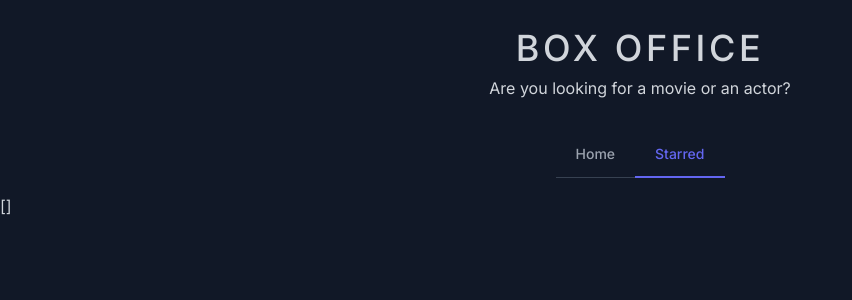
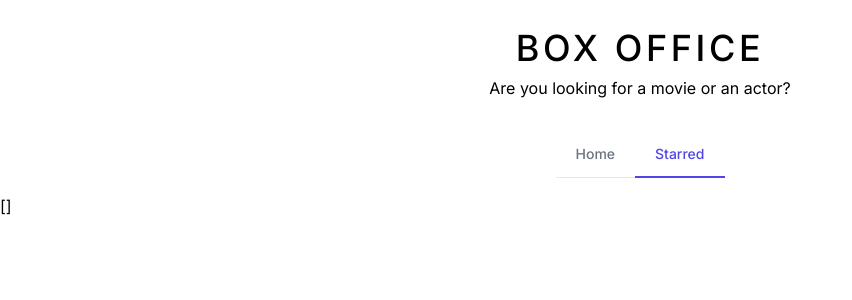
Before and after one commit to surajbera/react-moviemagnet-app, a React (Vite) app: page /starred in a window 1280 px wide. Shown: the top 300 px of the page, without its empty margins (0-852 px from the left). Built offline with nearby package versions, Linux system fonts and the light colour scheme.

Commit message:
Working on implementing light and dark mode

```diff
--- a/index.html
+++ b/index.html
@@ -1,5 +1,5 @@
 <!doctype html>
-<html lang="en" class="dark">
+<html lang="en" class="">
 
 <head>
   <meta charset="UTF-8" />
--- a/src/components/navbar/Navbar.jsx
+++ b/src/components/navbar/Navbar.jsx
@@ -21,7 +21,7 @@ const Navbar = () => {
               to={link.to}
               className={({ isActive }) =>
                 isActive
-                  ? 'inline-block py-3 px-5 text-primary-600 border-b-2 border-primary-600 rounded-t-lg active dark:text-primary-500 dark:border-primary-500'
+                  ? 'inline-block py-3 px-5 text-lightPrimary-600 border-b-2 border-lightPrimary-600 rounded-t-lg active dark:text-darkPrimary-500 dark:border-darkPrimary-500'
                   : 'inline-block py-3 px-5 border-b-2 border-transparent rounded-t-lg hover:text-gray-600 hover:border-gray-300 dark:hover:text-gray-300'
               }
             >
--- a/src/components/search-form/SearchForm.jsx
+++ b/src/components/search-form/SearchForm.jsx
@@ -56,7 +56,7 @@ const SearchForm = ({
           ref={searchInputRef}
           type='search'
           id='default-search'
-          className='block w-full p-4 pr-[88px] pl-10 text-sm text-gray-900 border border-gray-300 rounded-lg bg-gray-50 focus:ring-primary-500 focus:border-primary-500 dark:bg-gray-700 dark:border-gray-600 dark:placeholder-gray-400 dark:text-white dark:focus:ring-primary-500 dark:focus:border-primary-500'
+          className='block w-full p-4 pr-[88px] pl-10 text-sm text-gray-900 border border-gray-300 rounded-lg bg-gray-50 focus:ring-lightPrimary-500 focus:border-lightPrimary-500 dark:bg-gray-700 dark:border-gray-600 dark:placeholder-gray-400 dark:text-white dark:focus:ring-darkPrimary-500 dark:focus:border-darkPrimary-500'
           placeholder='Search Movies, Shows...'
           required
           value={searchInput}
@@ -65,7 +65,7 @@ const SearchForm = ({
         {!isLoading && (
           <button
             type='submit'
-            className='text-white absolute right-2.5 bottom-2.5 bg-primary-600 hover:bg-primary-700 focus:ring-4 focus:outline-none focus:ring-primary-300 font-medium rounded-lg text-sm px-4 py-2 dark:bg-primary-600 dark:hover:bg-primary-700 dark:focus:ring-primary-800'
+            className='text-white absolute right-2.5 bottom-2.5 bg-lightPrimary-600 hover:bg-lightPrimary-700 focus:ring-4 focus:outline-none focus:ring-lightPrimary-300 font-medium rounded-lg text-sm px-4 py-2 dark:bg-darkPrimary-600 dark:hover:bg-darkPrimary-700 dark:focus:ring-darkPrimary-800'
           >
             Search
           </button>
@@ -74,7 +74,7 @@ const SearchForm = ({
           <button
             disabled
             type='submit'
-            className='text-white absolute right-2.5 bottom-2.5 bg-primary-600 hover:bg-primary-700 focus:ring-4 focus:outline-none focus:ring-primary-300 font-medium rounded-lg text-sm px-4 py-2 dark:bg-primary-600 dark:hover:bg-primary-700 dark:focus:ring-primary-800'
+            className='text-white absolute right-2.5 bottom-2.5 bg-lightPrimary-600 hover:bg-lightPrimary-700 focus:ring-4 focus:outline-none focus:ring-lightPrimary-300 font-medium rounded-lg text-sm px-4 py-2 dark:bg-darkPrimary-600 dark:hover:bg-darkPrimary-700 dark:focus:ring-darkPrimary-800'
           >
             Loading...
           </button>
@@ -82,7 +82,7 @@ const SearchForm = ({
       </div>
       {/* RADIO BUTTON CONTAINER */}
       <ul className='items-center w-full text-sm font-medium text-gray-900 bg-white border border-gray-200 rounded-lg flex dark:bg-gray-700 dark:border-gray-600 dark:text-white my-2 max-w-[400px] mx-auto'>
-        <li className='w-full border-b border-gray-200 border-b-0 border-r dark:border-gray-600'>
+        <li className='w-full border-gray-200 border-b-0 border-r dark:border-gray-600'>
           <div className='flex items-center pl-3'>
             <input
               checked={searchOption === 'shows' ? true : false}
@@ -91,7 +91,7 @@ const SearchForm = ({
               value='shows'
               name='search-option'
               onChange={handleSearchOptionChange}
-              className='w-4 h-4 text-blue-600 bg-gray-100 border-gray-300 focus:ring-blue-500 dark:focus:ring-blue-600 dark:ring-offset-gray-700 dark:focus:ring-offset-gray-700 focus:ring-2 dark:bg-gray-600 dark:border-gray-500'
+              className='w-4 h-4 text-lightPrimary-600 bg-gray-100 border-gray-300 focus:ring-lightPrimary-500 dark:focus:ring-darkPrimary-600 dark:ring-offset-gray-700 dark:focus:ring-offset-gray-700 focus:ring-2 dark:bg-gray-600 dark:border-gray-500'
             />
             <label
               htmlFor='default-radio-1'
@@ -110,7 +110,7 @@ const SearchForm = ({
               value='peoples'
               name='search-option'
               onChange={handleSearchOptionChange}
-              className='w-4 h-4 text-blue-600 bg-gray-100 border-gray-300 focus:ring-blue-500 dark:focus:ring-blue-600 dark:ring-offset-gray-700 dark:focus:ring-offset-gray-700 focus:ring-2 dark:bg-gray-600 dark:border-gray-500'
+              className='w-4 h-4 text-lightPrimary-600 bg-gray-100 border-gray-300 focus:ring-lightPrimary-500 dark:focus:ring-darkPrimary-600 dark:ring-offset-gray-700 dark:focus:ring-offset-gray-700 focus:ring-2 dark:bg-gray-600 dark:border-gray-500'
             />
             <label
               htmlFor='default-radio-2'
--- a/src/components/shows-card/ShowsCard.jsx
+++ b/src/components/shows-card/ShowsCard.jsx
@@ -5,7 +5,7 @@ import { removeHtmlTags } from '../../utils/removeHtmlTags';
 import { AiTwotoneStar, AiOutlineStar } from 'react-icons/ai';
 
 const ShowsCard = ({ data }) => {
-  const { starShow, unstarShow, starredIds } = useAppContext();
+  const { starShow, unstarShow, starredIds, uiMode } = useAppContext();
 
   const buttonClasses = 'border-2 border-gray-600 bg-transparent rounded-lg px-6 py-2';
 
@@ -37,11 +37,11 @@ const ShowsCard = ({ data }) => {
           href={`/show/${data.id}`}
           target='_blank'
           rel='noreferrer'
-          class='inline-flex items-center font-medium text-primary-600 hover:text-primary-800 dark:text-primary-500 dark:hover:text-primary-700'
+          className='inline-flex items-center font-medium text-lightPrimary-600 hover:text-lightPrimary-800 dark:text-darkPrimary-500 dark:hover:text-darkPrimary-700'
         >
           Read More
           <svg
-            class='w-2.5 h-2.5 ml-2'
+            className='w-2.5 h-2.5 ml-2'
             aria-hidden='true'
             xmlns='http://www.w3.org/2000/svg'
             fill='none'
@@ -49,16 +49,16 @@ const ShowsCard = ({ data }) => {
           >
             <path
               stroke='currentColor'
-              stroke-linecap='round'
-              stroke-linejoin='round'
-              stroke-width='2'
+              strokeLinecap='round'
+              strokeLinejoin='round'
+              strokeWidth='2'
               d='m1 9 4-4-4-4'
             />
           </svg>
         </a>
         <button type='button' className={buttonClasses} onClick={() => handleStarToggle(data.id)}>
           {starredIds.includes(data.id) ? (
-            <AiTwotoneStar size={26} color='#fde047' />
+            <AiTwotoneStar size={26} color={uiMode === 'dark' ? '#fde047' : '#4f46e5'} />
           ) : (
             <AiOutlineStar size={26} />
           )}
--- a/src/components/shows-grid/ShowsGrid.jsx
+++ b/src/components/shows-grid/ShowsGrid.jsx
@@ -3,8 +3,6 @@ import { useAppContext } from '../../hooks/useAppContext';
 
 const ShowsGrid = ({ showsData }) => {
   const { uiMode } = useAppContext();
-
-  console.log(uiMode);
 
   if (showsData.length === 0) return 'No Results!!!';
   return (
--- a/src/context/AppContext.jsx
+++ b/src/context/AppContext.jsx
@@ -11,7 +11,7 @@ const storedStarredIds = localStorage.getItem('starredIds');
 
 const initialState = {
   starredIds: storedStarredIds ? JSON.parse(storedStarredIds) : [],
-  uiMode: 'dark',
+  uiMode: 'light',
 };
 
 const appReducer = (state, action) => {
--- a/tailwind.config.js
+++ b/tailwind.config.js
@@ -8,7 +8,7 @@ export default {
         sans: ['Inter', 'sans-serif'],
       },
       colors: {
-        primary: {
+        lightPrimary: {
           50: '#eef2ff',
           100: '#e0e7ff',
           200: '#c7d2fe',
@@ -21,6 +21,19 @@ export default {
           900: '#312e81',
           950: '#1e1b4b',
         },
+        darkPrimary: {
+          50: '#fdf2f8',
+          100: '#fce7f3',
+          200: '#fbcfe8',
+          300: '#f9a8d4',
+          400: '#f472b6',
+          500: '#ec4899',
+          600: '#db2777',
+          700: '#be185d',
+          800: '#9d174d',
+          900: '#831843',
+          950: '#500724',
+        },
       },
       screens: {
         xs: '500px',
```
